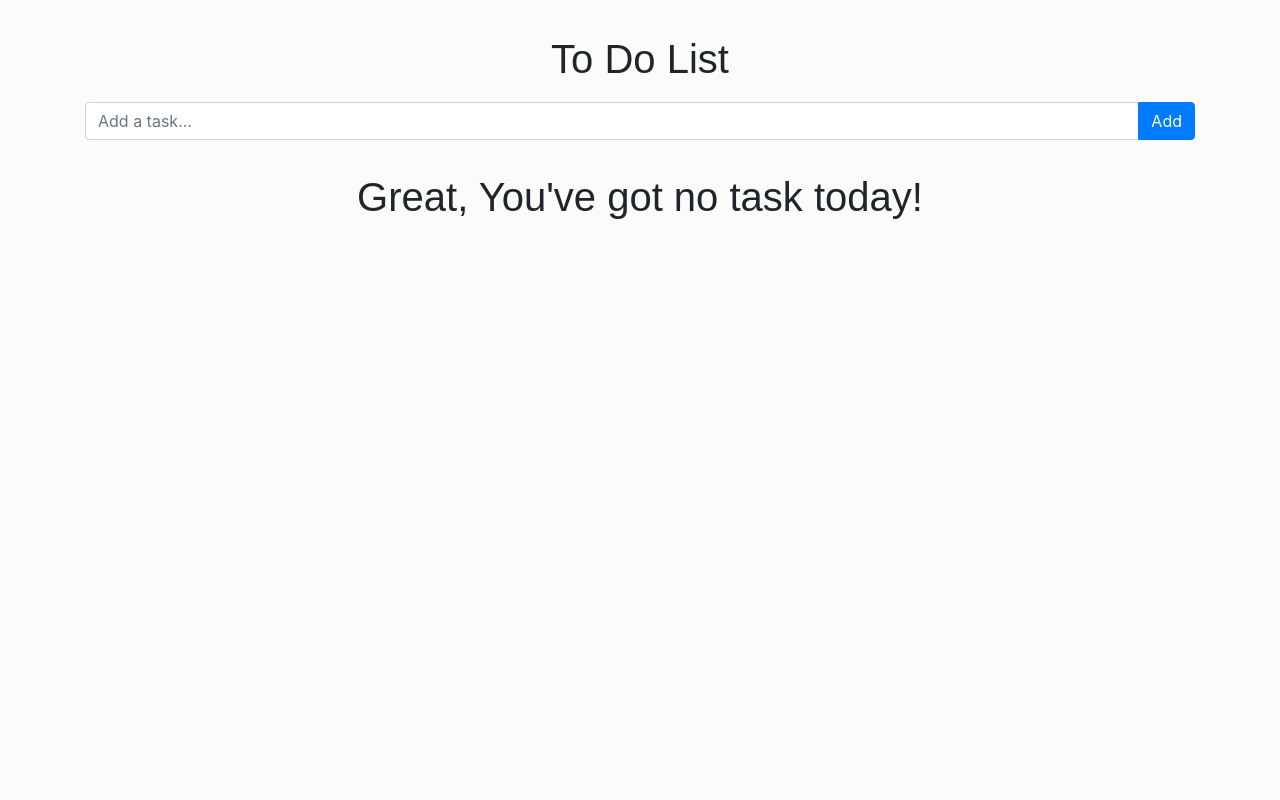
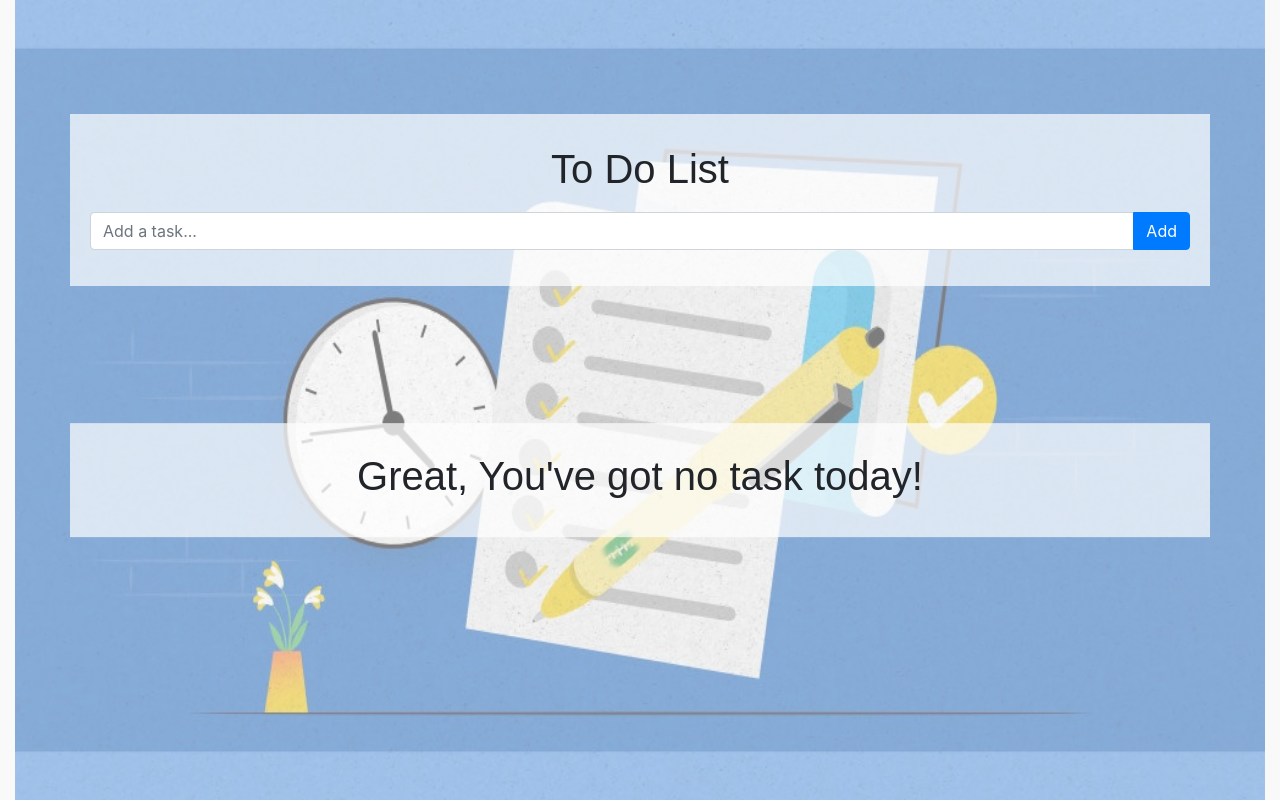
Before and after one commit to Harshavii/OIBSIP_ToDo-Webapp, a Flask app: page / in a window 1280 px wide. Run offline with Flask 3, Linux system fonts and the light colour scheme; some libraries are stand-ins or nearby versions; some web fonts are replaced.

Commit message:
adding bg and styles

```diff
--- a/static/css/style.css
+++ b/static/css/style.css
@@ -1,8 +1,42 @@
 body {
-    background-color: #FBFBFB;
+    background-color: #F9F9F9;
 }
 
 .input {
     font-family: 'Phudu', sans-serif;
     padding: 1%;
 }
+
+img{
+    width:100%;
+    height:100%;
+    opacity:0.5;
+}
+
+/* Styles for the background container */
+.background-container {
+    background-size: cover;
+    background-position: center;
+    width: 100%;
+    height: 100vh; /* Adjust the height as needed */
+    position: relative;
+}
+
+/* Styles for the overlap container */
+.overlap-container {
+    position: absolute;
+    top: 25%; /* Adjust vertical positioning */
+    left: 50%; /* Adjust horizontal positioning */
+    transform: translate(-50%, -50%);
+    background-color: rgba(255, 255, 255, 0.7); /* Optional: Add a semi-transparent background color */
+    padding: 20px; /* Optional: Add padding for content */
+}
+
+.overlap-container2 {
+    position: absolute;
+    top: 60%; /* Adjust vertical positioning */
+    left: 50%; /* Adjust horizontal positioning */
+    transform: translate(-50%, -50%);
+    background-color: rgba(255, 255, 255, 0.7); /* Optional: Add a semi-transparent background color */
+    padding: 20px; /* Optional: Add padding for content */
+}
--- a/templates/index.html
+++ b/templates/index.html
@@ -10,8 +10,9 @@
 
 </head>
 <body>
-    <div class="container-fluid mt-4">
-        <div class="container-md">
+        <div class="container-fluid background-container">
+            <img src="static\css\img\todobg.jpg" alt="bg">
+                <div class="container-md overlap-container">
                     <h1 class="text-center input">To Do List</h1>
                     <form method="POST" action="/add_task" class="mb-3">
                         <div class="input-group">
@@ -24,7 +25,7 @@
         </div>
 
         </div>
-    <div class="container mt-4">
+        <div class="container overlap-container2">
             {% if tasks %}
                 <table class="table table-bordered table-hover" style="min-width: 70%;">
                     <thead class="table-dark">
@@ -58,5 +59,6 @@
             </div>
             {% endif %}
         </div>
+
 </body>
 </html>
```
Also changed, not shown: static/css/img/todobg.jpg (added). Lines whose indentation alone changed are shown as unchanged.
